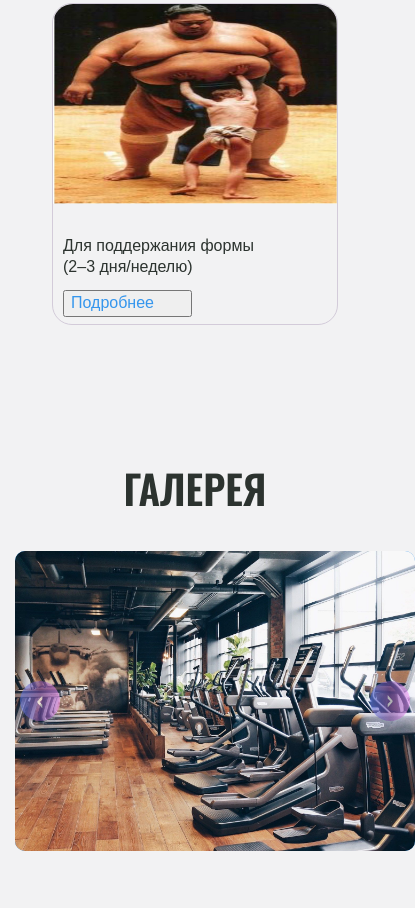
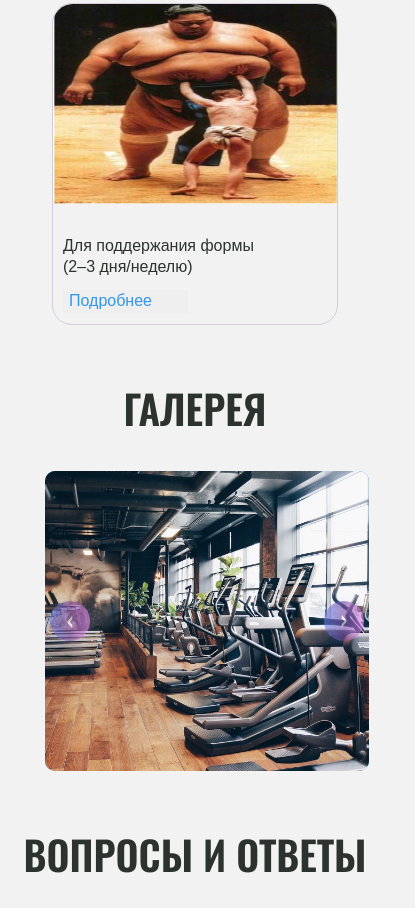
Before and after one commit to VladimirGene/sale-site, a plain HTML site: page index.html in a window 390 px wide. Shown: the part 3741-4649 px from the top of the page, 415 px wide, since content can reach past the window. Drawn offline with Linux system fonts and the light colour scheme; a web font is replaced by a local one.

Commit message:
validity

```diff
--- a/css/style.css
+++ b/css/style.css
@@ -46,6 +46,10 @@ body {
   transition: background-position 0.5s ease, transform 0.2s ease,
     box-shadow 0.3s ease;
   box-shadow: 0 4px 15px rgba(102, 126, 234, 0.3);
+  padding: 15px 20px; /* Добавляем отступы */
+  text-align: center;
+  text-decoration: none;
+  display: inline-block;
 }
 
 .button:hover {
@@ -410,6 +414,7 @@ body {
   color: var(--accent);
   transition: all 0.5s;
   cursor: pointer;
+  border: none;
 }
 
 .programs-card__link::after {
@@ -445,11 +450,13 @@ body {
 .slider-container {
   display: flex;
   position: relative;
-  min-width: 800px;
+  max-width: 100%;
   height: 500px;
   overflow: hidden;
   border-radius: 10px;
   margin: 0 auto;
+  margin-right: 30px;
+  margin-left: 30px;
 }
 
 .slider {
@@ -921,9 +928,11 @@ body {
 
 /* Large devices (ноутбуки, маленькие десктопы) */
 
-@media (max-width: 992px) {
+@media (max-width: 640px) {
   .slider-container {
-    min-width: 600px;
+    min-width: 100%;
+    max-width: 100%;
+    height: 300px;
   }
 }
 
@@ -931,7 +940,8 @@ body {
   .coach,
   .programs__container,
   .faq,
-  .contact-container {
+  .contact-container,
+  .gallery {
     margin-top: 60px;
   }
 
@@ -968,7 +978,8 @@ body {
 
 @media (max-width: 640px) {
   .slider-container {
-    min-width: 400px;
+    min-width: 90%;
+    max-width: 100%;
     height: 300px;
   }
 }
@@ -1003,6 +1014,7 @@ body {
     align-items: center;
   }
 
+
   .accordion {
     margin-left: 10px;
     margin-right: 10px;
```
